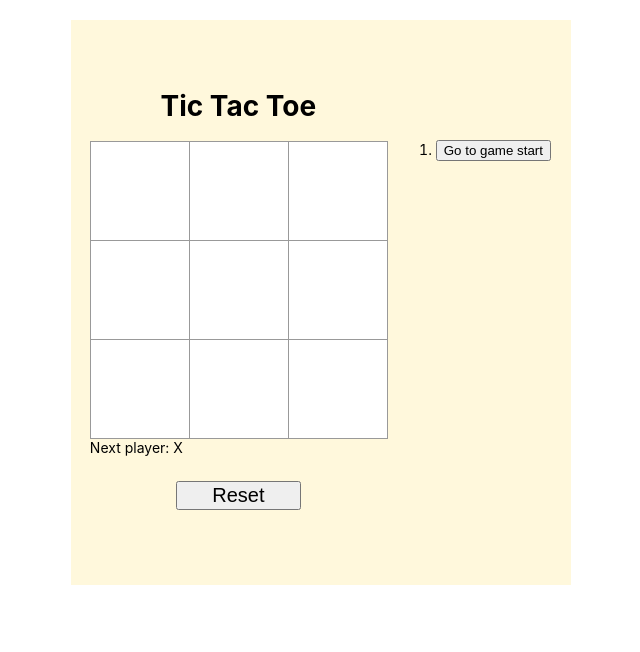
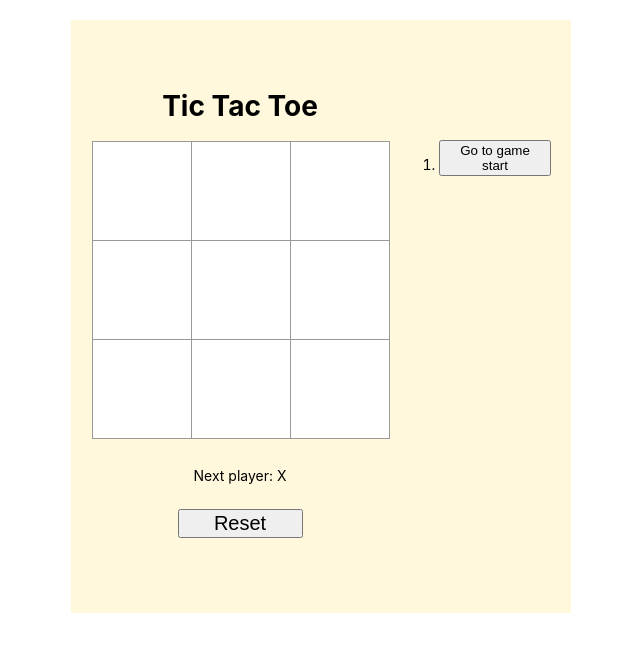
Before and after one commit to william-murphy-jr/tictactoe-tlm, a React (Create React App) app: page / in a window 1280 px wide. Shown: the top 652 px of the page, without its empty margins (319-959 px from the left). Built offline with nearby package versions, Linux system fonts and the light colour scheme.

Commit message:
working Tie & history with same width buttons

```diff
--- a/src/App.jsx
+++ b/src/App.jsx
@@ -109,7 +109,7 @@ class Game extends React.Component {
       const description = move ? `Go to move # ${move}` : `Go to game start`;
       return (
         <li key={ move }>
-          <button onClick={ () => this.jumpTo(move) }>{ description }</button>
+          <button className="btn-history" onClick={ () => this.jumpTo(move) }>{ description }</button>
         </li>
       );
     });
@@ -122,7 +122,9 @@ class Game extends React.Component {
             squares={current.squares}
             handleClick={(i) => this.handleClick(i)}
           />
-          <div>{status}</div>
+          <div className="game-info">
+            <span className="game-info-text">{status}</span>
+          </div>
           <Button onClick={ this.resetGame }
             className={'reset-game'}
           />
```
